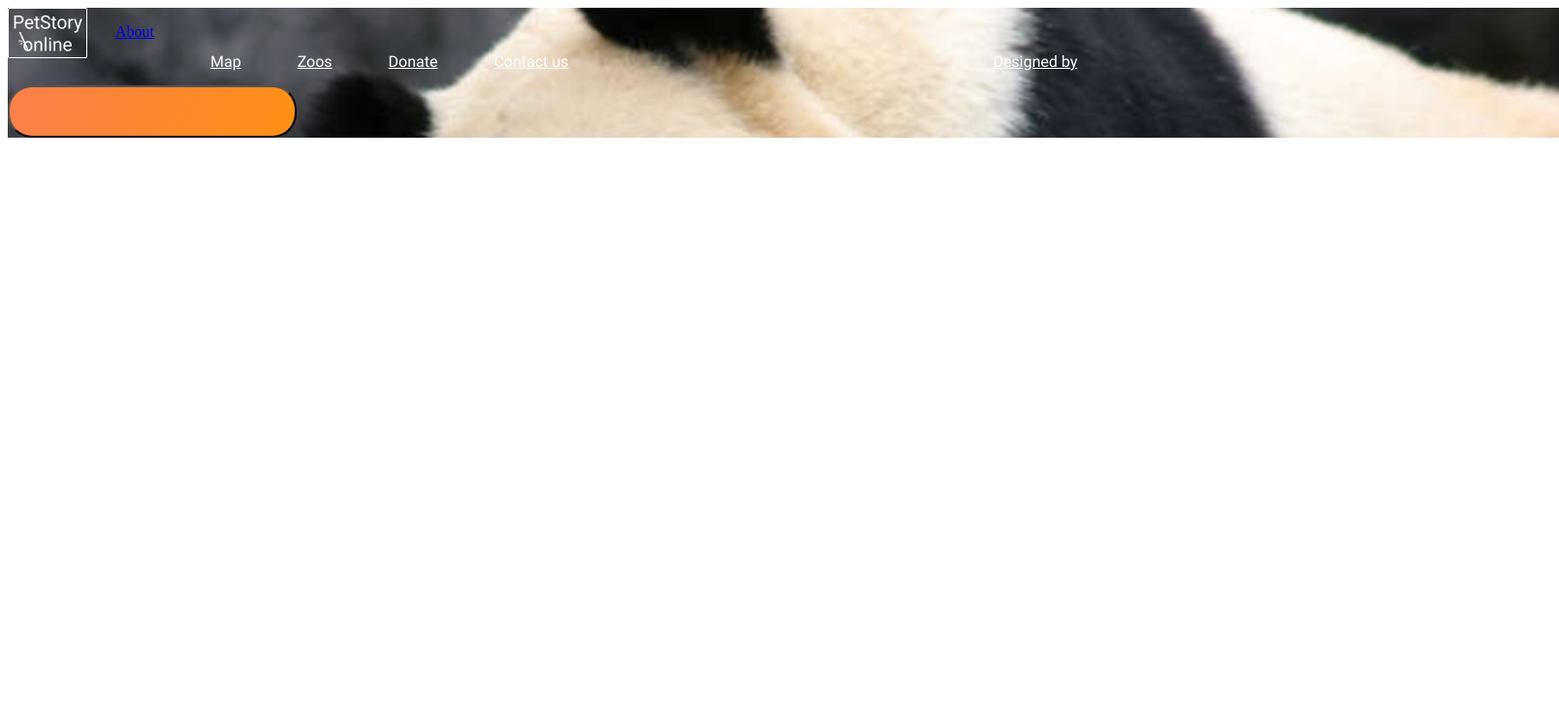
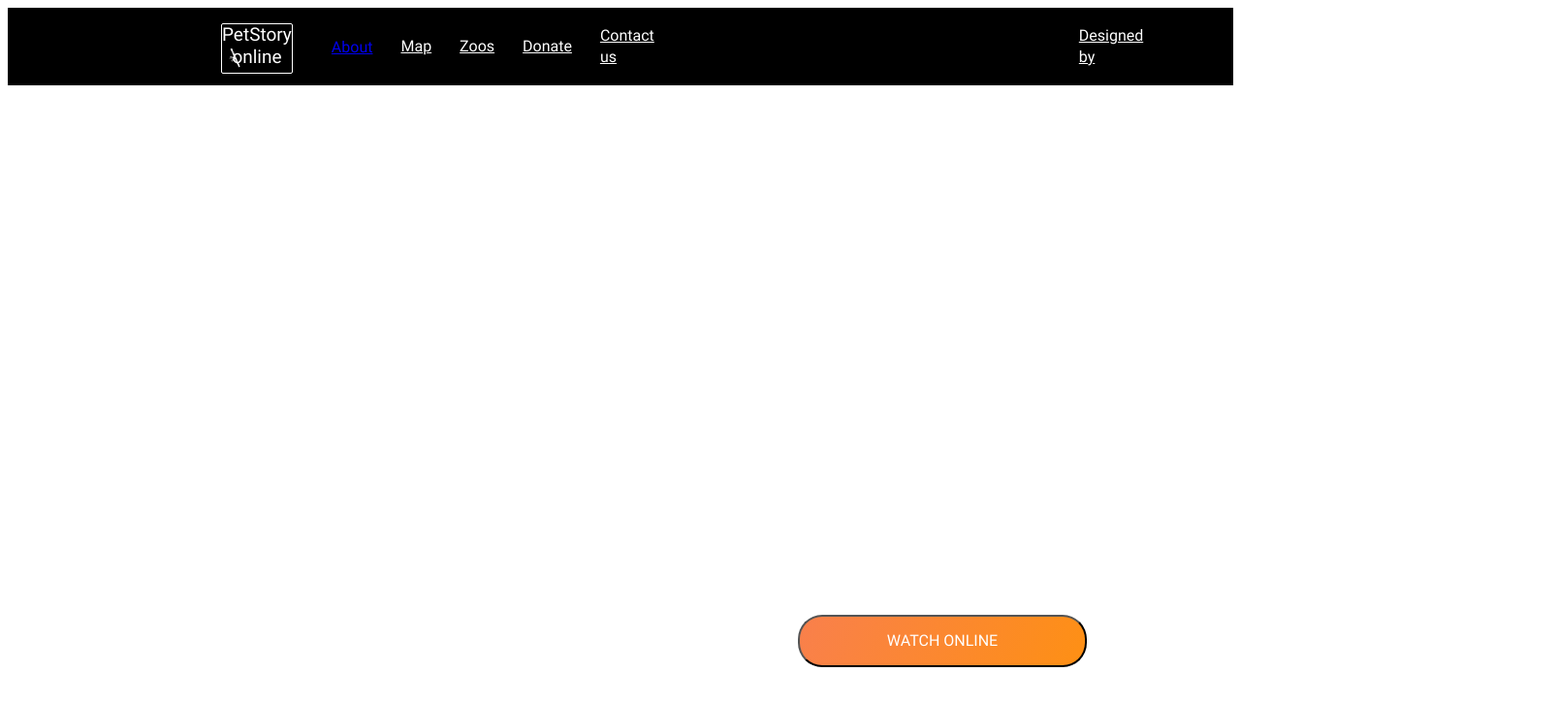
Before and after one commit to Oromashko/online-zoo, a plain HTML site: page pages/main/index.html in a window 1280 px wide. Shown: the top 726 px of the page at 97% size, 1608 px wide, since content can reach past the window. Drawn offline with Linux system fonts and the light colour scheme.

Commit message:
fix: fix header

```diff
--- a/pages/main/index.html
+++ b/pages/main/index.html
@@ -11,22 +11,46 @@
 <body>
    <section class="section1_ft">
       <header>
-               <img class="logo_footer" src="../../assets/images/logo_footer.png" alt="">
 
+         <h1>PetStory online</h1>
          <nav>
             <ul class="main_menu">
-               <div class="main_menu-1st_element"><li><a href="#about">About</a></li></div>
-               <div class="main_menu-elements"><li><a href="#map">Map</a></li></div>
-               <div class="main_menu-elements"><li><a href="#zoos">Zoos</a></li></div>
-               <div class="main_menu-elements"><li><a href="#donate">Donate</a></li></div>
-               <div class="main_menu-elements"><li><a href="#contactus">Contact us</a></li></div>
-               <div class="main_menu-designlink"><li><a href="#designedby">Designed by</a></li></div>
+               <!--<div class="main_menu-first_element">-->
+                  <li class="main_menu-first_element">
+                     <a href="#about">About</a>
+                  </li>
+               <!--</div>-->
+               <!--<div class="main_menu-elements">-->
+                  <li class="main_menu-elements">
+                     <a href="#map">Map</a>
+                  </li>
+              <!-- </div>-->
+              <!-- <div class="main_menu-elements">-->
+                  <li class="main_menu-elements">
+                     <a href="#zoos">Zoos</a>
+                  </li>
+               <!--</div>-->
+              <!-- <div class="main_menu-elements">-->
+                  <li class="main_menu-elements">
+                     <a href="#donate">Donate</a>
+                  </li>
+               <!--</div>-->
+               <!--<div class="main_menu-elements">-->
+                  <li class="main_menu-elements">
+                     <a href="#contactus">Contact us</a>
+                  </li>
+               <!--</div>-->
+              <!-- <div class="main_menu-designlink">-->
+                  <li class="main_menu-designlink">
+                     <a href="#designedby">Designed by</a>
+                  </li>
+               <!--</div>-->
             </ul>
 
          </nav>
 
       </header>
-      <button class="btn_1"></button>
+      <button class="btn_1">WATCH ONLINE</button>
    </section>
    <section class="section2">
 
--- a/pages/main/style.css
+++ b/pages/main/style.css
@@ -1,14 +1,16 @@
 
 body{
-      width: 1600px;
+      /*width: 1600px;*/
       height: 4975px;
       background: #FFFFFF;
 }
 header{
-      width: 1600px;
+      /*width: 1600px;*/
       display:flex;
       flex-direction: row;
       height: 80px;
+      background: #000000;
+      backdrop-filter: blur(2px);
 }
 nav{
    display: flex;
@@ -51,26 +53,52 @@ nav{
 .logo_footer{
    width: 82px;
    height: 52px;
-   left: 220px;
-   top: 14px;
-   bottom: 14px;
+   margin-left: 220px;
+   margin-top: 14px;
+   margin-bottom: 14px;
 
 }
 .btn_1{
    background: linear-gradient(113.96deg, #F9804B 1.49%, #FE9013 101.44%);
    border-radius: 25px;
+   position:absolute;
    width: 298px;
    height: 54px;
    left: calc(50% - 298px/2 + 332px);
    top: 626px;
+
+
+/* btn. */
+
+font-family: 'Roboto';
+font-style: normal;
+font-weight: 500;
+font-size: 16px;
+line-height: 140%;
+/* or 22px */
+
+text-align: center;
+text-transform: uppercase;
+
+color: #FFFFFF;
 }
 .main_menu{
    display: flex;
    flex-direction: row;
-   padding: 0 29px;
-   /*height: 22px;*/
+   margin-top: 0px;
+   margin-bottom: 0px;
+   /*padding: 0 29px;*/
+   height: 80px;
    list-style-type: none;
    /*width: auto;*/
+   align-items: center;
+   font-family: 'Roboto';
+   font-style: normal;
+   font-weight: 500;
+   font-size: 16px;
+   /*line-height: 140%;*/
+   color: white;
+   width: 100%;
 
 }
 .logo_footer-elements{
@@ -78,12 +106,15 @@ nav{
    display:flex;
 }
 .main_menu-elements{
-   margin: 29px 0px 29px 58px;
+
+   margin-left: 29px;
 };
-.main_menu-1st_element{
-   margin: 29px 0px 29px 63px;
+.main_menu-first_element{
+
+   margin-left: 63px;
+
 };
-.main_menu-1st_element a{
+.main_menu-first_element a{
     align-items: center;
    font-family: 'Roboto';
    font-style: normal;
@@ -104,6 +135,7 @@ nav{
    font-size: 16px;
    line-height: 140%;
    color: white;
+   width: 100%;
 }
 .main_menu-elements a{
    align-items: center;
@@ -122,3 +154,49 @@ nav{
    font-style: normal;
    font-weight: normal;
    }
+h1{
+   margin-left: 220px;
+
+   box-sizing: border-box;
+   /*width: 72.49px;
+   height: 44.91px;*/
+   width: 82px;
+   height: 52px;
+   /*left: 4.75px;
+   top: 3.55px;*/
+
+font-family: 'Roboto';
+font-style: normal;
+font-weight: 400;
+font-size: 19.0145px;
+line-height: 120%;
+align-items: center;
+/* or 23px */
+
+text-align: center;
+
+
+color: #FFFFFF;
+
+/*border: 1.18841px solid #FFFFFF; */
+border: 1px solid #FFFFFF;
+border-radius: 2px;
+}
+h1::before{
+   /*box-sizing: border-box;*/
+
+position: absolute;
+display: inline-block;
+/*width: 7.03px;
+height: 20.98px;*/
+margin-left: 7.13px;
+margin-top: 24.64px;
+/*background-size: 7.03px 20.98px;*/
+
+content: url("../../assets/images/bamboo.png");
+
+
+/*transform: matrix(-0.9, 0.52, 0.4, 0.88, 0, 0);*/
+/*transform: matrix(1, 0, 0, 1, 0, 0);*/
+/*box-shadow: 1px 1px 5px #000;*/
+}
```
